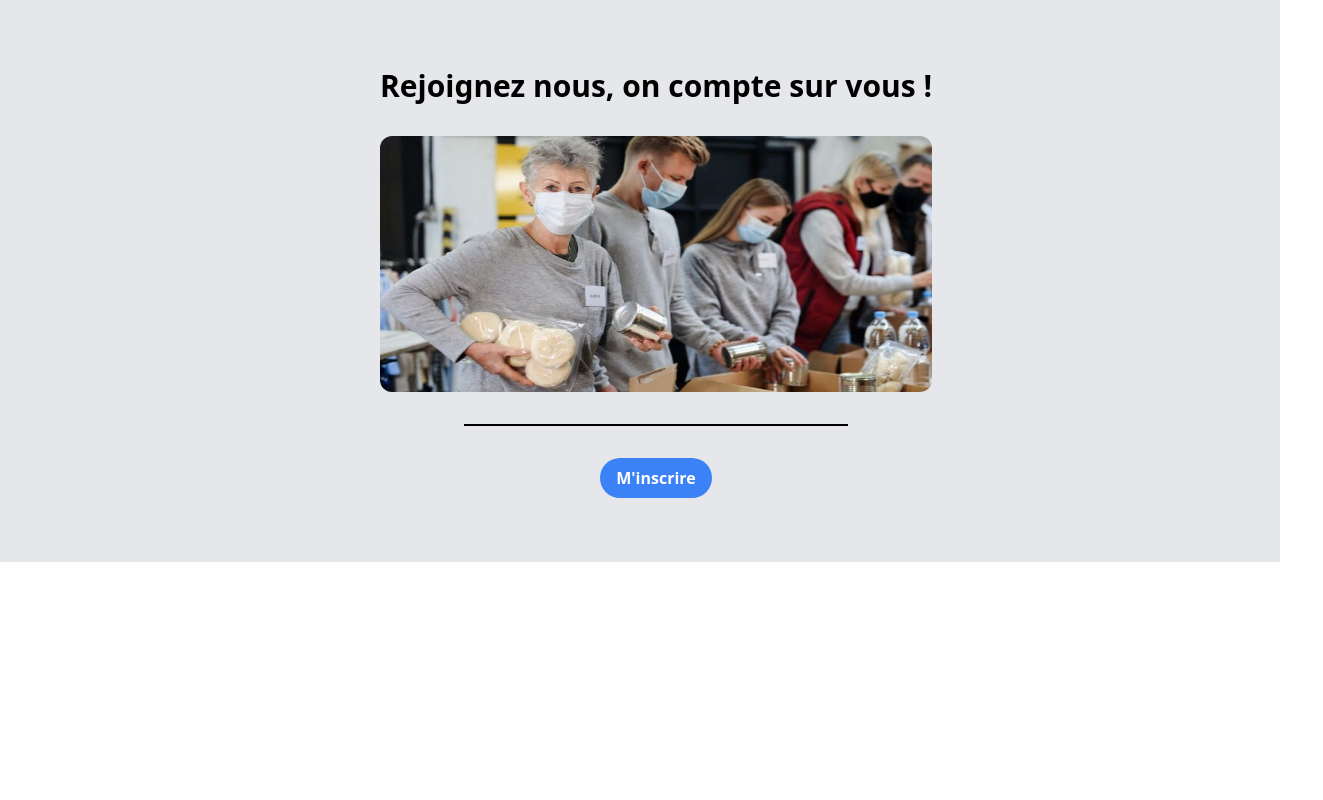
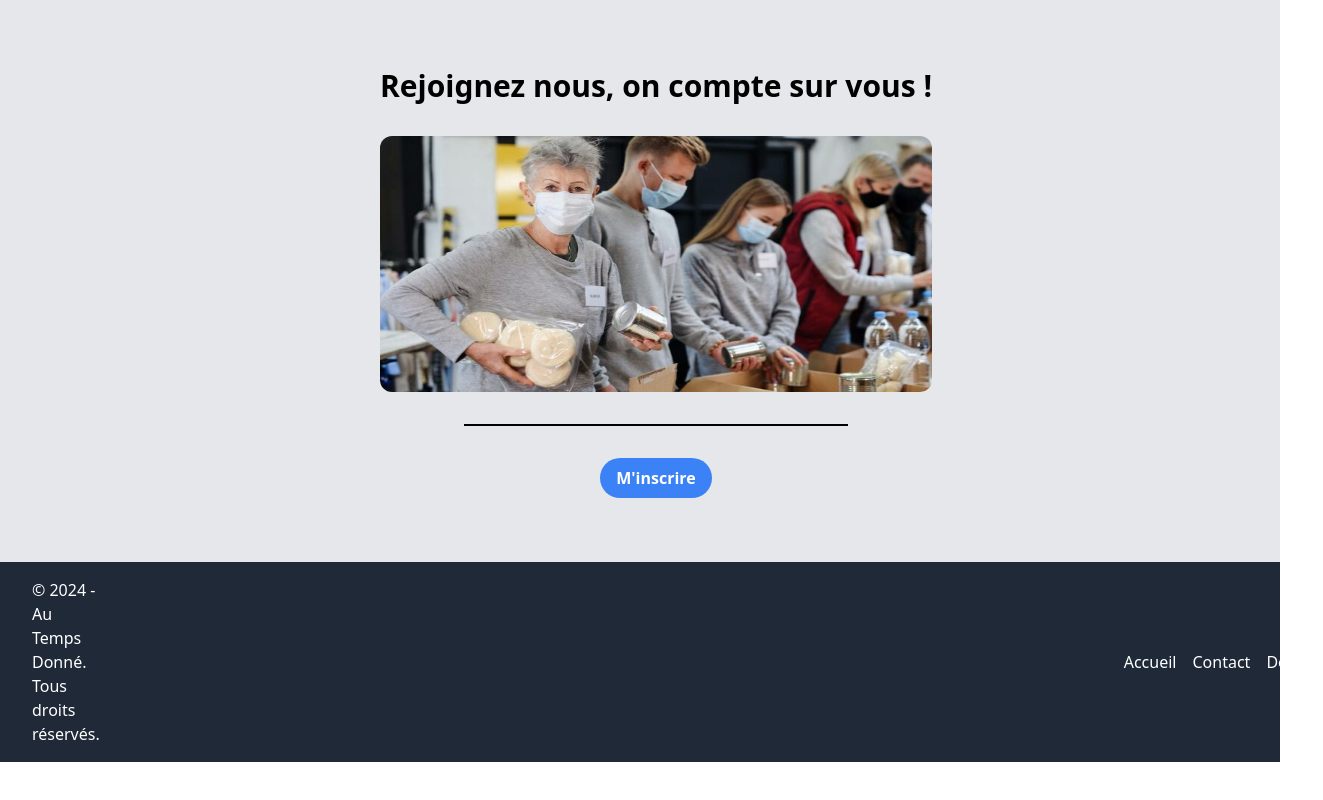
Before and after one commit to AshinGroup/AuTempsDonne, a React app in the folder web/: page / in a window 1280 px wide. Shown: the part 3370-4170 px from the top of the page, 1323 px wide, since content can reach past the window. After the commit the page ends 4132 px from the top, so only its background shows below. Built offline with nearby package versions, Linux system fonts and the light colour scheme; no server answers.

Commit message:
first footer

```diff
--- a/web/src/components/contents/donation.jsx
+++ b/web/src/components/contents/donation.jsx
@@ -1,6 +1,7 @@
 import React from "react";
 import atd_logo_typo from "../../resources/atd_logo_typo.png";
 import { FormattedMessage } from "react-intl";
+import Footer from "../footer1";
 
 const Donation = () => {
   return (
@@ -55,6 +56,7 @@ const Donation = () => {
           </form>
         </div>
       </section>
+      <Footer />
     </>
   );
 };
--- a/web/src/components/contents/home.jsx
+++ b/web/src/components/contents/home.jsx
@@ -1,6 +1,7 @@
 import React, { useState, useEffect } from 'react';
 import { Link } from "react-router-dom";
 // import "./HomePage.css";
+import Footer from "../footer1";
 import welcome from "../../resources/homePage1.jpg";
 import maps from "../../resources/maps.png";
 import carousel1 from "../../resources/carousel1.jpg";
@@ -85,7 +86,7 @@ const HomePage = () => {
               </Link>
             </div>
 
-            <div className="bg-gray-200 flex flex-col justify-center items-center pt-16 pb-16 pr-16 pl-16 mb-80">
+            <div className="bg-gray-200 flex flex-col justify-center items-center pt-16 pb-16 pr-16 pl-16">
               <div className="mt-12 ml-8 text-center">
                 <h2 className="text-3xl font-bold mb-8">Rejoignez nous, on compte sur vous !</h2>
                 <Carousel />
@@ -95,7 +96,7 @@ const HomePage = () => {
                 </Link>
               </div>
             </div>
-
+            <Footer />
           </>
   );
 };
--- a/web/src/components/contents/support.jsx
+++ b/web/src/components/contents/support.jsx
@@ -3,6 +3,7 @@ import { useForm } from "react-hook-form";
 import { useNavigate } from "react-router-dom";
 import { FormattedMessage } from "react-intl";
 import handleFetch from "../handleFetch";
+import Footer from "../footer1";
 
 const Support = () => {
   const navigate = useNavigate();
@@ -91,6 +92,7 @@ const Support = () => {
           <SupportForm />
         </div>
       </section>
+      <Footer />
     </>
   );
 };
--- /dev/null
+++ b/web/src/components/footer1.jsx
@@ -0,0 +1,35 @@
+import React from 'react';
+import logo from '../resources/atd_logo_typo.png';
+
+const Footer = () => {
+  return (
+    <footer className="bg-gray-800 text-white p-4">
+      <div className="flex items-center">
+        <div className="ml-4 mr-80">
+            <p>© 2024 - Au Temps Donné. Tous droits réservés.</p>
+        </div>
+
+        <div className="pl-32 mr-80">
+          <img src={logo} alt="Logo" className="h-8" />
+        </div>
+
+        <div className="flex flex-col pl-64">
+          <ul className="flex space-x-4">
+            <li>
+              <a href="/" className="hover:text-gray-400">Accueil</a>
+            </li>
+            <li>
+              <a href="/" className="hover:text-gray-400">Contact</a>
+            </li>
+            <li>
+              <a href="/" className="hover:text-gray-400">Donner</a>
+            </li>
+          </ul>
+        </div>
+
+        </div>
+    </footer>
+  );
+};
+
+export default Footer;
```
Also changed, not shown: web/src/components/footer2.jsx (added), 1 other file (tests, documents, lock files or other folders).
